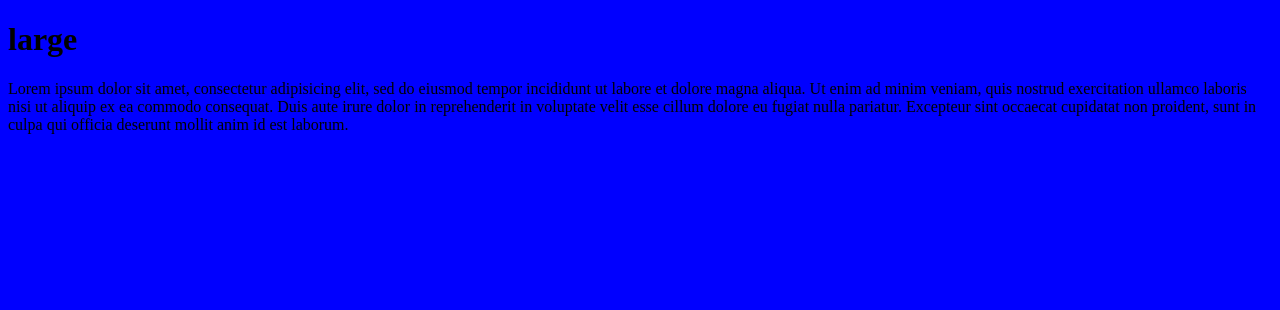
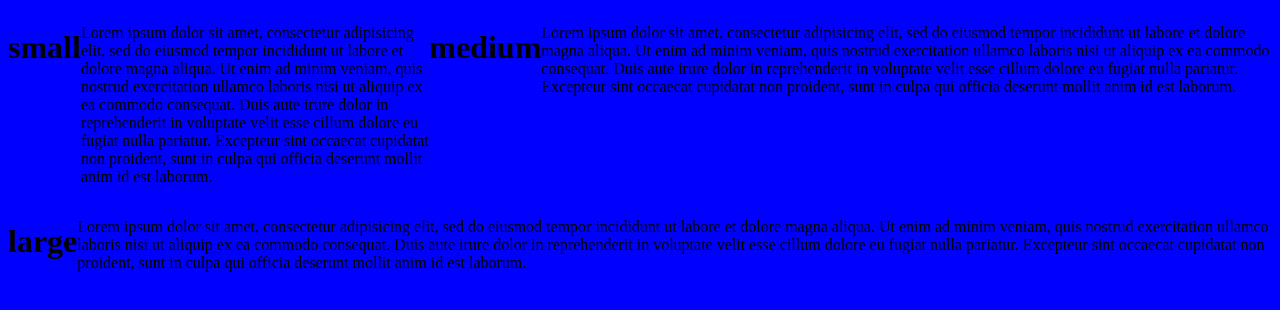
Before and after one commit to AnthonySel/Respensive-web, a plain HTML site: page Index.html in a window 1280 px wide. Drawn offline with Linux system fonts and the light colour scheme.

Commit message:
Save the float

```diff
--- a/Style.css
+++ b/Style.css
@@ -1,3 +1,8 @@
+* {
+  box-sizing: border-box;
+}
+
+
 @media only screen and (max-width: 300px) {
     body {
         background-color: red;
@@ -19,45 +24,57 @@
 }
 
 @media only screen and (min-width: 300px) {
-  #small {
-    display: none;
-  }
-}
-
-@media only screen and (max-width: 300px) {
-    #medium {
-      display: none;
-    }
+  #small  {width: 67%; float: left;}
+  #medium {width: 33%; float: left;}
+  #large  {width: 100%}
 }
 
 @media only screen and (min-width: 768px) {
-  #medium {
-    display: none;
-  }
+  #small    {width: 33.33%; display: flex;}
+  #medium   {width: 66.66%; display: flex;}
+  #large    {width: 100%; display: flex;}
 }
 
-@media only screen and (max-width: 768px) {
-  #large {
-    display: none;
-  }
-}
+/* @media only screen and (min-width: 300px) { */
+  /* #small { */
+    /* display: none; */
+  /* } */
+/* } */
 
-@media only screen and (min-width: 300px) {
+/* @media only screen and (max-width: 300px) { */
+    /* #medium { */
+      /* display: none; */
+    /* } */
+/* } */
+
+/* @media only screen and (min-width: 768px) { */
+  /* #medium { */
+    /* display: none; */
+  /* } */
+/* } */
+
+/* @media only screen and (max-width: 768px) { */
+  /* #large { */
+    /* display: none; */
+  /* } */
+/* } */
+
+/* @media only screen and (min-width: 300px) {
   #small {
     font-size: 80px;
   }
-}
+}*/
 
-@media only screen
+/* @media only screen
   and (max-width: 300px)
   and (min-width: 768px) {
     #medium {
         font-size: 50px;
     }
-}
+}*/
 
-@media only screen and (max-width: 768px) {
+/* @media only screen and (max-width: 768px) {
   #large {
     font-size: 30px;
   }
-}
+} */
```
